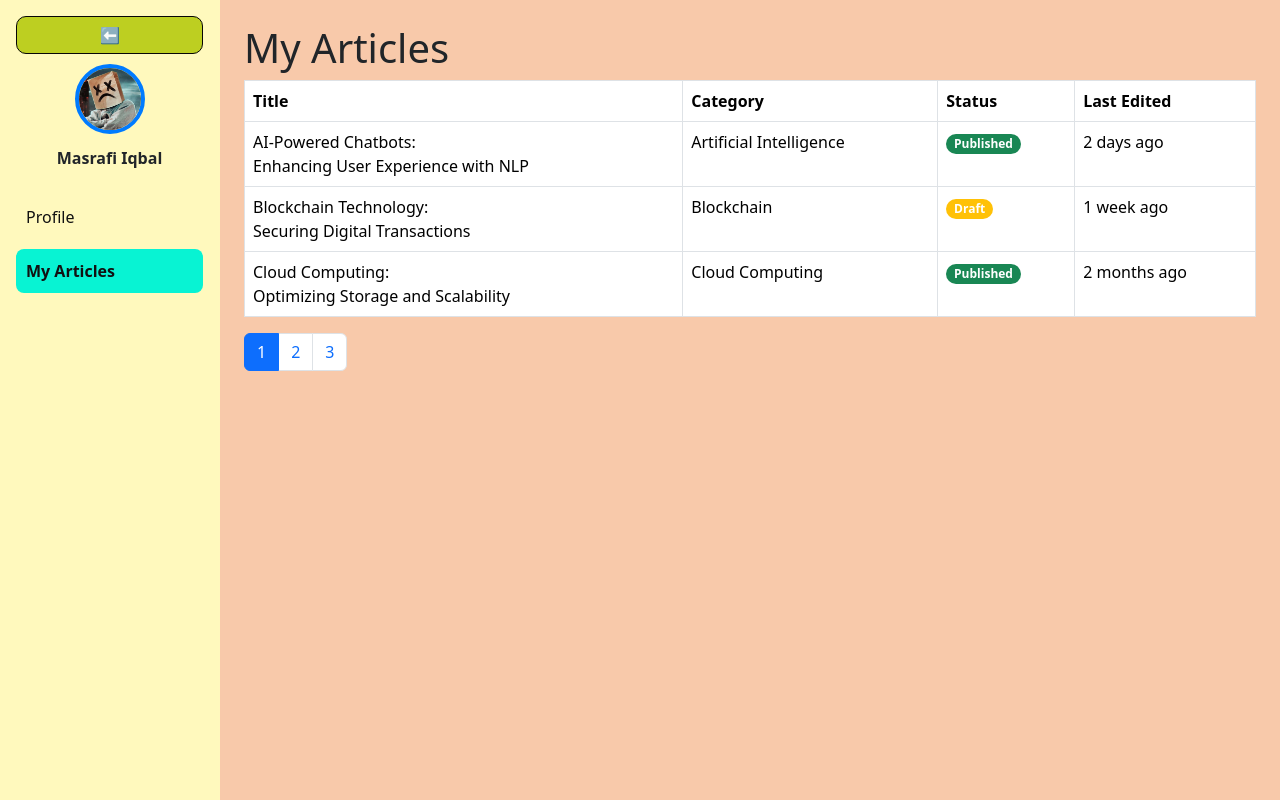
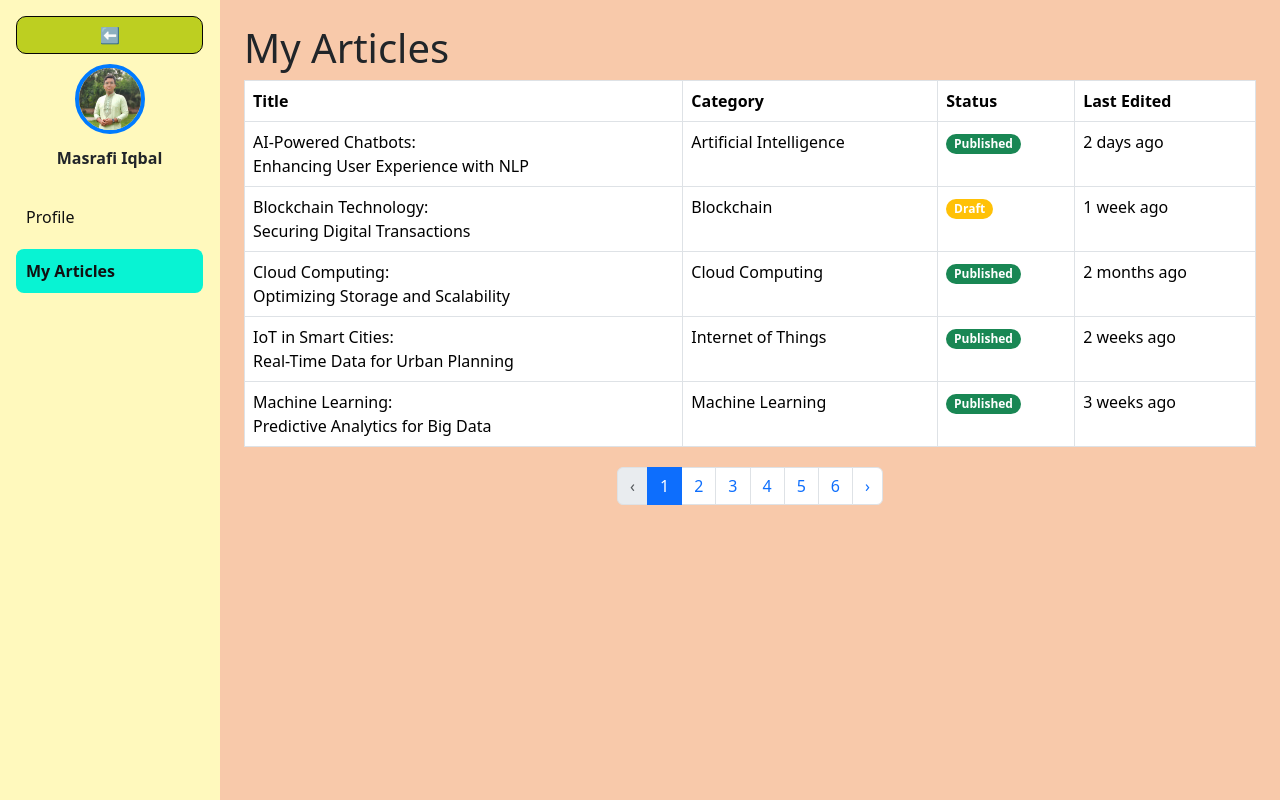
Before and after one commit to CyberFlare141/Assingment_Portfolio, a React (Create React App) app: page /articles in a window 1280 px wide. Built offline with nearby package versions, Linux system fonts and the light colour scheme.

Commit message:
edited my article page

```diff
--- a/src/App.css
+++ b/src/App.css
@@ -116,3 +116,9 @@ body {
 .table tr:hover td {
   background-color: #c6ee5a;
 }
+
+.pagination{
+   display: flex;
+   justify-content: center;
+   margin-top: 20px;
+}
--- a/src/pages/MyArticles.js
+++ b/src/pages/MyArticles.js
@@ -11,34 +11,92 @@ const allArticles = [
   { title: "Machine Learning:\n   Predictive Analytics for Big Data", status: "Published", lastEdited: "3 weeks ago", category: "Machine Learning" },
   { title: "Cybersecurity Systems:\n    Threat Detection Using AI", status: "Draft", lastEdited: "1 month ago", category: "Cybersecurity" },
   { title: "Cloud Computing:\n    Optimizing Data and Stability", status: "Published", lastEdited: "4 months ago", category: "Cloud Computing" },
+  {title: "Artificial Intelligence:\n     Transforming Modern Industries", status: "Draft", lastEdited: "2 weeks ago", category: "AI & Machine Learning" },
+{title: "Big Data: Unlocking Business Insights", status: "Published", lastEdited: "1 month ago", category: "Data Science" },
+{title: "Cybersecurity:\n     Protecting the Digital World", status: "Published", lastEdited: "3 months ago", category: "Security" },
+{title: "Blockchain:\n     Beyond Cryptocurrencies", status: "Draft", lastEdited: "5 days ago", category: "Blockchain" },
+{title: "Edge Computing:\n     Bringing Data Closer", status: "Published", lastEdited: "2 months ago", category: "Cloud Computing" },
+{title: "Quantum Computing:\n     The Future of Processing", status: "Draft", lastEdited: "1 week ago", category: "Quantum Technology" },
+{title: "DevOps:\n     Bridging Development and Operations", status: "Published", lastEdited: "6 months ago", category: "Software Development" },
+{title: "5G Networks:\n     Powering the Next Generation", status: "Published", lastEdited: "4 weeks ago", category: "Networking" },
+{title: "IoT:\n     Connecting the Physical and Digital Worlds", status: "Draft", lastEdited: "2 months ago", category: "IoT" },
+{title: "Natural Language Processing:\n     Teaching Machines to Understand", status: "Published", lastEdited: "3 weeks ago", category: "AI & Machine Learning" },
+{title: "Augmented Reality:\n     Enhancing Human Experience", status: "Draft", lastEdited: "1 month ago", category: "AR/VR" },
+{title: "Serverless Computing:\n     Simplifying Deployment", status: "Published", lastEdited: "2 weeks ago", category: "Cloud Computing" },
+{title: "Data Privacy:\n     Navigating the Challenges", status: "Published", lastEdited: "5 months ago", category: "Security" },
+{title: "Digital Twins:\n     Simulating the Real World", status: "Draft", lastEdited: "6 days ago", category: "Innovation" },
+{title: "Green Computing:\n     Towards Sustainable Technology", status: "Published", lastEdited: "4 months ago", category: "Sustainability" },
+{title: "Microservices Architecture:\n      Building Scalable Systems", status: "Published", lastEdited: "3 months ago", category: "Software Development" },
+{title: "Generative AI:\n      Creating Beyond Human Limits", status: "Draft", lastEdited: "2 weeks ago", category: "AI & Machine Learning" },
+{title: "Cloud Security:\n      Safeguarding Virtual Infrastructures", status: "Published", lastEdited: "1 month ago", category: "Security" },
+{title: "Data Lakes vs Data Warehouses:\n      Key Differences", status: "Draft", lastEdited: "5 days ago", category: "Data Science" },
+{title: "Autonomous Vehicles:\n      Driving with AI", status: "Published", lastEdited: "2 months ago", category: "AI & Robotics" },
+{title: "Containerization:\n      Powering Modern Applications", status: "Draft", lastEdited: "3 weeks ago", category: "Cloud Computing" },
+{title: "Ethical AI:\n      Balancing Innovation and Responsibility", status: "Published", lastEdited: "4 months ago", category: "Ethics & Technology" },
+{title: "Cybersecurity:\n     Protecting the Digital World", status: "Published", lastEdited: "3 months ago", category: "Security" },
+{title: "Blockchain:\n     Beyond Cryptocurrencies", status: "Draft", lastEdited: "5 days ago", category: "Blockchain" },
+{title: "Edge Computing:\n     Bringing Data Closer", status: "Published", lastEdited: "2 months ago", category: "Cloud Computing" },
+{title: "Data Privacy:\n     Navigating the Challenges", status: "Published", lastEdited: "5 months ago", category: "Security" },
+{title: "Digital Twins:\n     Simulating the Real World", status: "Draft", lastEdited: "6 days ago", category: "Innovation" },
+{title: "Green Computing:\n     Towards Sustainable Technology", status: "Published", lastEdited: "4 months ago", category: "Sustainability" },
+{title: "Microservices Architecture:\n      Building Scalable Systems", status: "Published", lastEdited: "3 months ago", category: "Software Development" },
+{title: "Generative AI:\n      Creating Beyond Human Limits", status: "Draft", lastEdited: "2 weeks ago", category: "AI & Machine Learning" },
+{title: "Cloud Security:\n      Safeguarding Virtual Infrastructures", status: "Published", lastEdited: "1 month ago", category: "Security" },
+{title: "Data Lakes vs Data Warehouses:\n      Key Differences", status: "Draft", lastEdited: "5 days ago", category: "Data Science" },
+{title: "Autonomous Vehicles:\n      Driving with AI", status: "Published", lastEdited: "2 months ago", category: "AI & Robotics" },
+{title: "Containerization:\n      Powering Modern Applications", status: "Draft", lastEdited: "3 weeks ago", category: "Cloud Computing" },
+{title: "Ethical AI:\n      Balancing Innovation and Responsibility", status: "Published", lastEdited: "4 months ago", category: "Ethics & Technology" }
 ];
 
-
-  const [currentPage, setCurrentPage] = useState(1);
-  const articlesPerPage = 3;
+const [currentPage, setCurrentPage] = useState(1);
+  const [pageStart, setPageStart] = useState(1);
+  const articlesPerPage = 5;
   const totalPages = Math.ceil(allArticles.length / articlesPerPage);
+  const visiblePages = 6;
 
   const indexOfLast = currentPage * articlesPerPage;
   const indexOfFirst = indexOfLast - articlesPerPage;
   const currentArticles = allArticles.slice(indexOfFirst, indexOfLast);
 
-  const handlePageChange = (page) => setCurrentPage(page);
+  const handlePrev = () => {
+    if (pageStart > 1) {
+      setPageStart(pageStart - 1);
+      setCurrentPage(pageStart - 1);
+    }
+  };
+
+  const handleNext = () => {
+    if (pageStart + visiblePages - 1 < totalPages) {
+      setPageStart(pageStart + 1);
+      setCurrentPage(pageStart + 1);
+    }
+  };
 
   return (
-    <div>
+    <div class = "Pagination">
       <h1>My Articles</h1>
       <ArticleTable articles={currentArticles} />
 
       <Pagination>
-        {[...Array(totalPages)].map((_, index) => (
-          <Pagination.Item
-            key={index + 1}
-            active={index + 1 === currentPage}
-            onClick={() => handlePageChange(index + 1)}
-          >
-            {index + 1}
-          </Pagination.Item>
-        ))}
+        <Pagination.Prev disabled={pageStart === 1} onClick={handlePrev} />
+
+        {Array.from({ length: Math.min(visiblePages, totalPages - pageStart + 1) }, (_, i) => {
+          const pageNum = pageStart + i;
+          return (
+            <Pagination.Item
+              key={pageNum}
+              active={pageNum === currentPage}
+              onClick={() => setCurrentPage(pageNum)}
+            >
+              {pageNum}
+            </Pagination.Item>
+          );
+        })}
+
+        <Pagination.Next
+          disabled={pageStart + visiblePages - 1 >= totalPages}
+          onClick={handleNext}
+        />
       </Pagination>
     </div>
   );
```
Also changed, not shown: src/components/Sidebar.js (+7 -9 lines), src/assets/profile.jpg.
